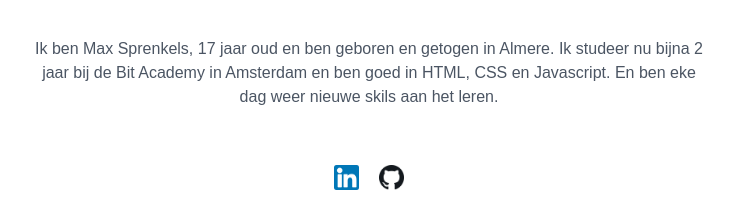
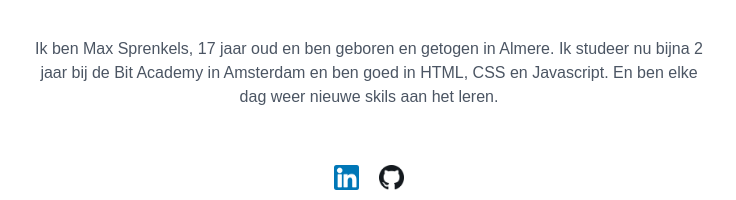
Before and after one commit to MaxSprenkels/Portfolio, a plain HTML site: page index.html in a window 1280 px wide. Shown: the part 1019-1219 px from the top of the page, 271-1007 px from the left. Drawn offline with nearby package versions, Linux system fonts and the light colour scheme; a script that the page names is missing.

Commit message:
typefout

```diff
--- a/index.html
+++ b/index.html
@@ -36,7 +36,7 @@
   <div class="bg-white dark:bg-gray-800 px-3 md:px-4 py-12 flex flex-col justify-center items-center">
     <h1 class="mt-8 md:mt-12 text-3xl lg:text-4xl font-semibold leading-10 text-center text-gray-800 text-center md:w-9/12 lg:w-7/12 dark:text-white">Over mij</h1>
     <p class="mt-10 text-base leading-normal text-center text-gray-600 md:w-9/12 lg:w-7/12 dark:text-white">Ik ben Max Sprenkels, 17 jaar oud en ben geboren en getogen in Almere.
-      Ik studeer nu bijna 2 jaar bij de Bit Academy in Amsterdam en ben goed in HTML, CSS en Javascript. En ben eke dag weer nieuwe skils aan het leren.
+      Ik studeer nu bijna 2 jaar bij de Bit Academy in Amsterdam en ben goed in HTML, CSS en Javascript. En ben elke dag weer nieuwe skils aan het leren.
     </p>
     <div class="mt-12 md:mt-14 w-full flex justify-center">
       <div class="linkedin-github justify-center">
```
